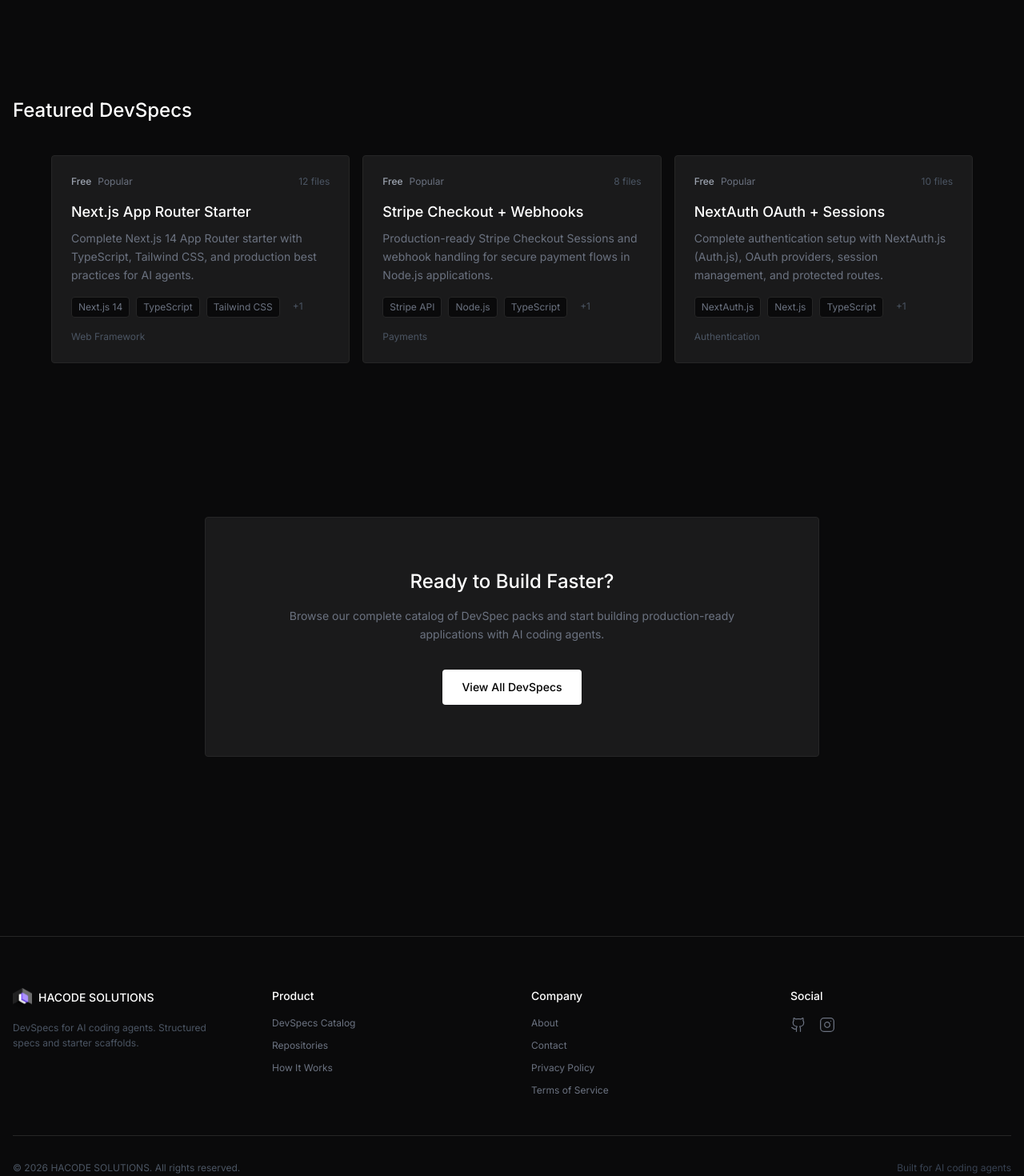
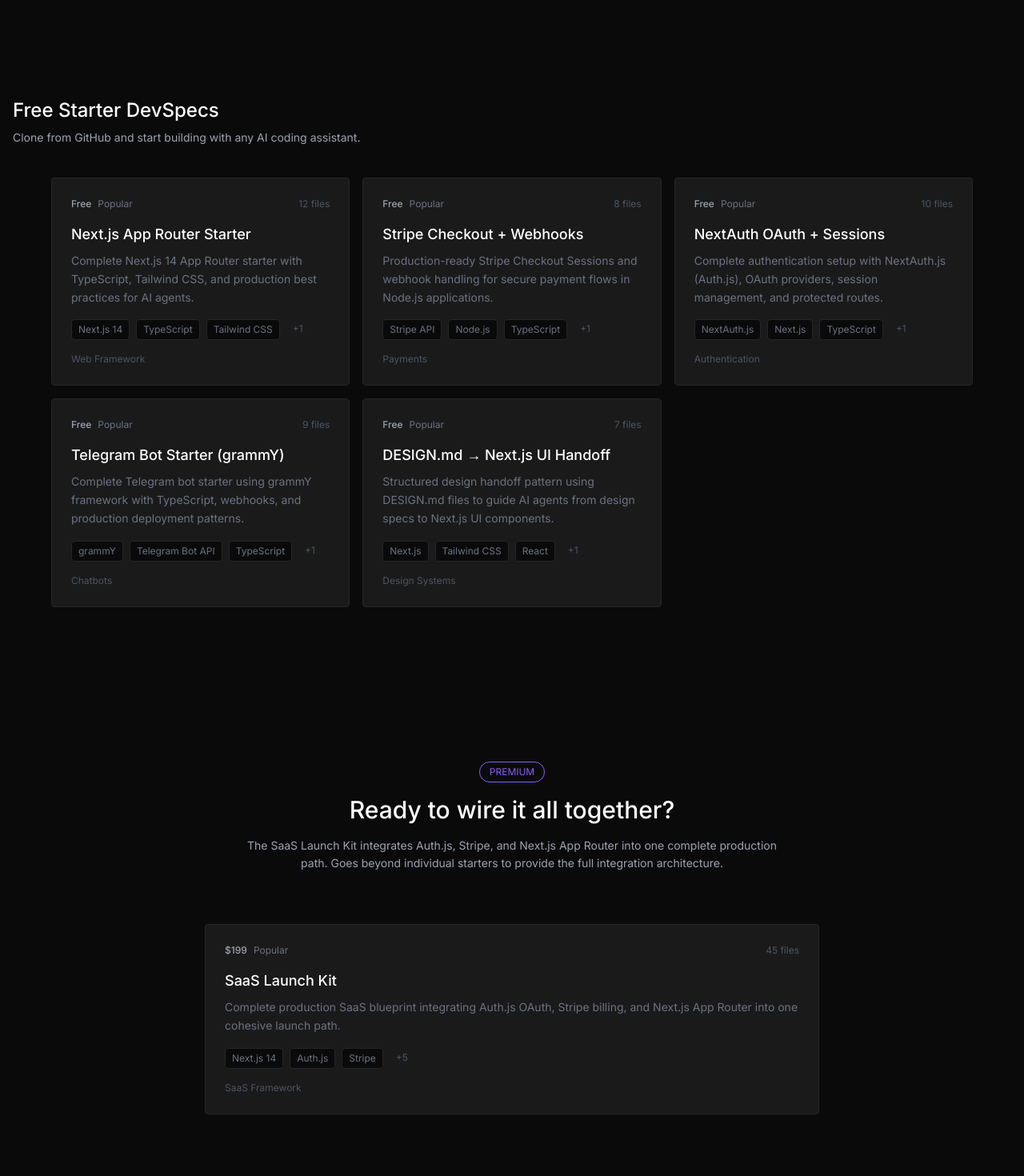
Before and after one commit to HACODE-SOLUTIONS/hacode-solutions-site, a Next.js app: page / in a window 1280 px wide. Shown: the part 1800-3270 px from the top of the page at 80% size. Built offline with nearby package versions, Linux system fonts and the light colour scheme; no server answers.

Commit message:
Feature SaaS Launch Kit prominently on homepage with dedicated section
Co-authored-by: Hallan Franco <hallanfranco@gmail.com>

```diff
--- a/components/HomeClient.tsx
+++ b/components/HomeClient.tsx
@@ -8,7 +8,8 @@ import { Reveal, FadeIn } from "@/components/Reveal";
 export default function HomeClient() {
   const freeSpecs = devSpecs.filter((s) => !s.isPaid);
   const paidSpecs = devSpecs.filter((s) => s.isPaid);
-  const featuredSpecs = devSpecs.filter((s) => s.popular).slice(0, 3);
+  const featuredFreeSpecs = freeSpecs.filter((s) => s.popular).slice(0, 5);
+  const featuredPaidSpecs = paidSpecs.filter((s) => s.popular);
 
   return (
     <>
@@ -264,19 +265,50 @@ export default function HomeClient() {
         </div>
       </section>
 
-      {/* Featured */}
+      {/* Featured Free DevSpecs */}
       <section className="container mx-auto px-4 py-24">
         <FadeIn>
-          <h2 className="text-2xl font-medium mb-10">Featured DevSpecs</h2>
+          <h2 className="text-2xl font-medium mb-2">Free Starter DevSpecs</h2>
+          <p className="text-gray-400 mb-10 max-w-2xl text-sm">
+            Clone from GitHub and start building with any AI coding assistant.
+          </p>
         </FadeIn>
         <Reveal stagger={0.1}>
           <div className="grid md:grid-cols-3 gap-4 max-w-6xl mx-auto">
-            {featuredSpecs.map((spec) => (
+            {featuredFreeSpecs.map((spec) => (
               <DevSpecCard key={spec.id} spec={spec} />
             ))}
           </div>
         </Reveal>
       </section>
+
+      {/* Featured Paid Product - Hero Upsell */}
+      {featuredPaidSpecs.length > 0 && (
+        <section className="container mx-auto px-4 py-24">
+          <FadeIn>
+            <div className="text-center mb-16">
+              <div className="inline-block px-3 py-1 border border-brand-purple text-brand-purple text-xs rounded-full mb-4">
+                PREMIUM
+              </div>
+              <h2 className="text-3xl font-medium mb-4">
+                Ready to wire it all together?
+              </h2>
+              <p className="text-gray-400 max-w-2xl mx-auto text-sm leading-relaxed">
+                The SaaS Launch Kit integrates Auth.js, Stripe, and Next.js App
+                Router into one complete production path. Goes beyond individual
+                starters to provide the full integration architecture.
+              </p>
+            </div>
+          </FadeIn>
+          <Reveal>
+            <div className="max-w-3xl mx-auto">
+              {featuredPaidSpecs.map((spec) => (
+                <DevSpecCard key={spec.id} spec={spec} />
+              ))}
+            </div>
+          </Reveal>
+        </section>
+      )}
 
       {/* CTA */}
       <FadeIn>
```
